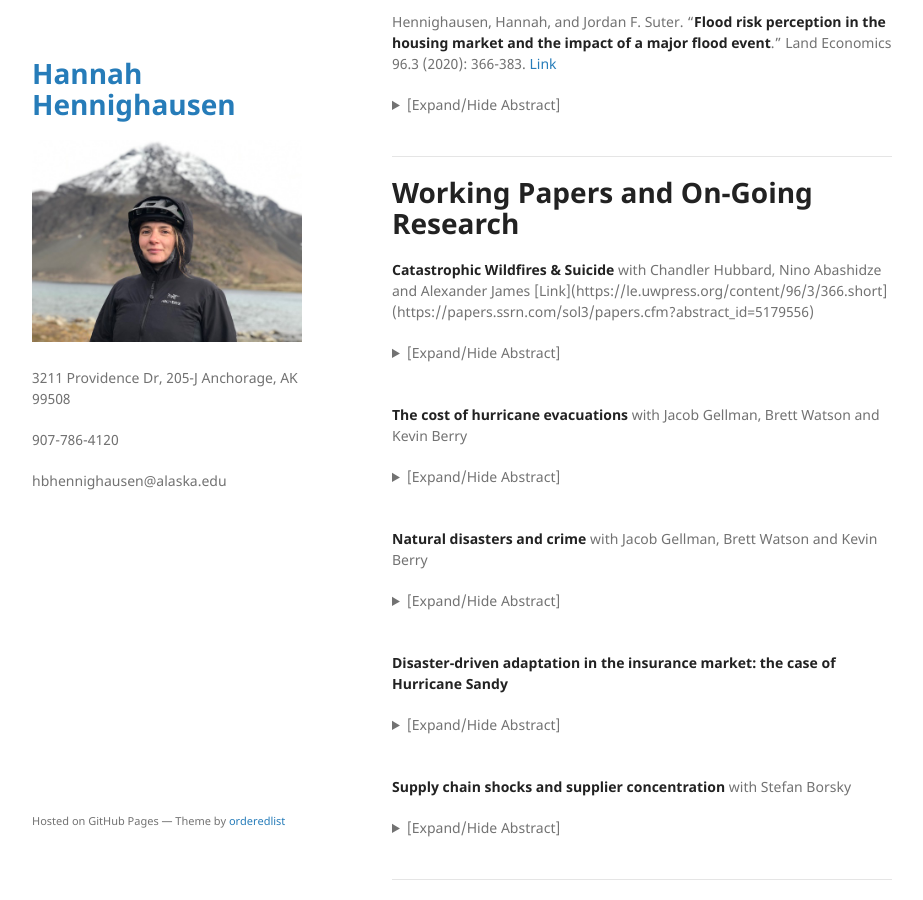
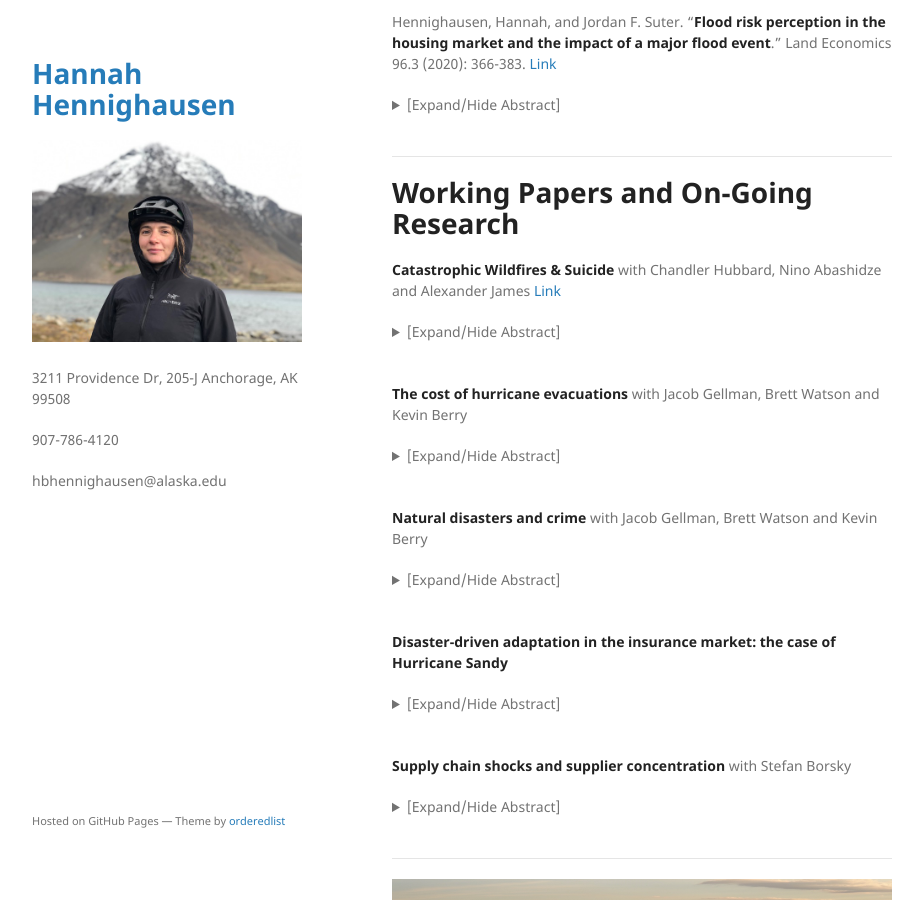
Before and after one commit to hannahhennighausen/hannahhennighausen.github.io, a Jekyll site: the page built from index.md, in a window 1280 px wide and 900 px high, scrolled down 1523 px. Shown: the whole window, without its empty margins (178-1101 px from the left). Built offline with Jekyll 4.4.1, drawn with Linux system fonts in a browser that asks for light colours; the repository's description, which GitHub fills in, is left out; some of the changed lines change nothing that is shown.

Commit message:
Update index.md

```diff
--- a/index.md
+++ b/index.md
@@ -17,7 +17,7 @@
 
 # Publications
 
-Hannah Hennighausen and Alexander James "**Catastrophic Fires, Human Displacement, and Real Estate Prices in California**" Accepted at Journal of Housing Economics (2024) [Link](https://hannahhennighausen.github.io/Papers/CampFire_HennighausenJames.pdf)
+Hannah Hennighausen and Alexander James "**Catastrophic Fires, Human Displacement, and Real Estate Prices in California**" Accepted at Journal of Housing Economics (2024) [Link](https://www.sciencedirect.com/science/article/abs/pii/S1051137724000421)
 <details>
   <summary>[Expand/Hide Abstract]</summary>
 Millions of people are displaced by natural disasters each year, yet little is known about how evacuees affect host communities. We analyze the migratory effects of the most destructive fire in California history, the 2018 Camp Fire, which destroyed over 18,000 structures and displaced roughly 50,000 people. By merging geospatial information on the fire's footprint with Zillow's housing transaction data, we estimate both the spatial and temporal effects of the fire on real estate prices at a granular level. A number of important insights emerge. First, within the fire's footprint, home prices increased by 25 percent in the six-week aftermath of the fire. Effects decay with distance and are statistically insignificant beyond 100 miles. Second, effects are detected within two weeks of the fire, fully materialize within four weeks, and are persistent up to ten months (which exhausts our period of consideration). Results are consistent the observed migratory behavior of displaced people and are robust to a variety of specifications and modeling assumptions.
@@ -70,7 +70,7 @@
 
 # Working Papers and On-Going Research
 
-**Catastrophic Wildfires & Suicide** with Chandler Hubbard, Nino Abashidze and Alexander James [Link](https://le.uwpress.org/content/96/3/366.short](https://papers.ssrn.com/sol3/papers.cfm?abstract_id=5179556)  <br />
+**Catastrophic Wildfires & Suicide** with Chandler Hubbard, Nino Abashidze and Alexander James [Link](https://papers.ssrn.com/sol3/papers.cfm?abstract_id=5179556)  <br />
 <details>
   <summary>[Expand/Hide Abstract]</summary>
 We estimate the impact of catastrophic wildfires on suicide. Leveraging an eightyear panel of county-by-month restricted-use mortality data for California, we find that catastrophic wildfires increase the average rate of suicide by 23% over the six-month aftermath of an event. Exploring sources of heterogeneity, we find that effects are largely driven by older, single, men. Mechanisms are explored and suggest that both loss property and direct loss of life play a role. Our findings are robust across alternative treatment definitions and model specifications, suggesting that natural disasters-and catastrophic wildfires in particular-are deadlier and more expensive than previously thought.
```
